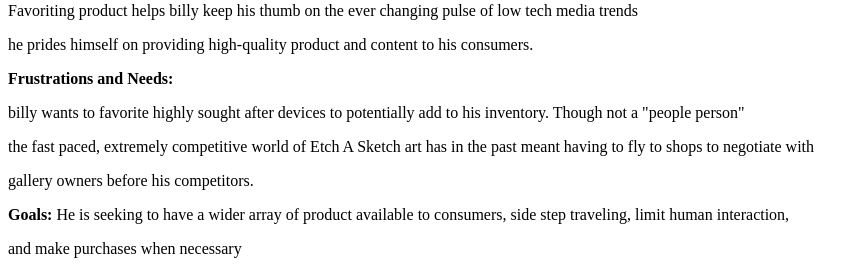
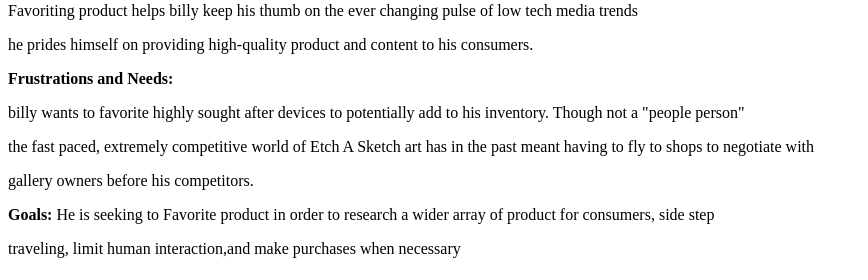
Before and after one commit to Marcoder451/data-design, a PHP site: page /persona.php in a window 1280 px wide. Shown: the part 520-800 px from the top of the page, without its empty margins (0-868 px from the left). Run offline with PHP 8.4, Linux system fonts and the light colour scheme.

Commit message:
Added content to Concepual model, Persona, And use case files

```diff
--- a/epic/persona.php
+++ b/epic/persona.php
@@ -35,8 +35,8 @@
 				<p>the fast paced, extremely competitive world of Etch A Sketch art has in the past meant having to fly to shops to negotiate with</p>
 				<p>gallery owners before his competitors.</p>
 
-				<p><strong>Goals:</strong> He is seeking to have a wider array of product available to consumers, side step traveling, limit human interaction,</p>
-				<p>and make purchases when necessary</p>
+				<p><strong>Goals:</strong> He is seeking to Favorite product in order to research a wider array of product for consumers, side step</p>
+				<p>traveling, limit human interaction,and make purchases when necessary</p>
 
 			</article>
 		</main>
```
